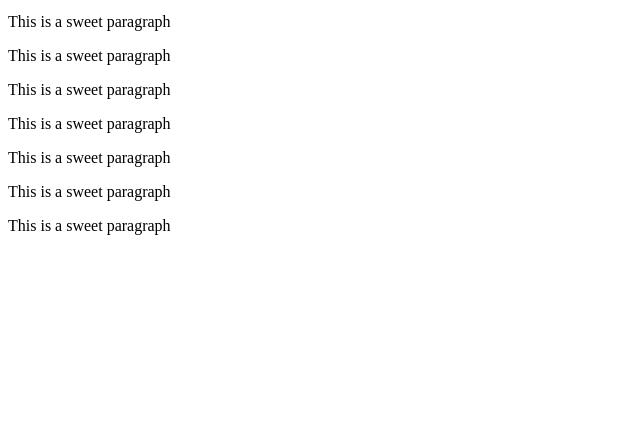
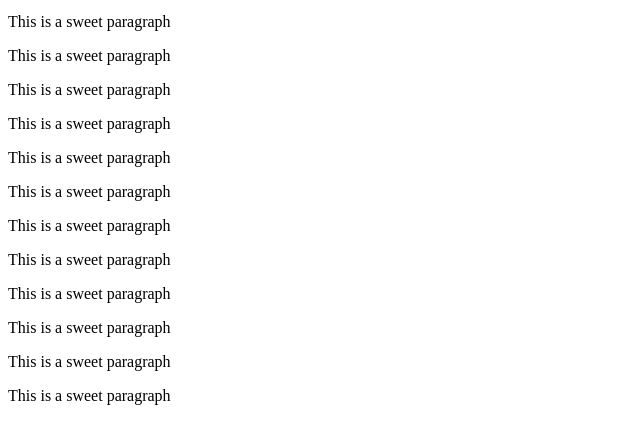
Before and after one commit to nathanbirch/wdd130-fall22, a plain HTML site: page index.html in a window 1280 px wide. Shown: the part 101-544 px from the top of the page, without its empty margins (0-640 px from the left). Drawn offline with Linux system fonts and the light colour scheme.

Commit message:
added code

```diff
--- a/index.html
+++ b/index.html
@@ -18,6 +18,11 @@
     <p>This is a sweet paragraph</p>
     <p>This is a sweet paragraph</p>
     <p>This is a sweet paragraph</p>
+    <p>This is a sweet paragraph</p>
+    <p>This is a sweet paragraph</p>
+    <p>This is a sweet paragraph</p>
+    <p>This is a sweet paragraph</p>
+    <p>This is a sweet paragraph</p>
 </body>
 
 </html>
```
